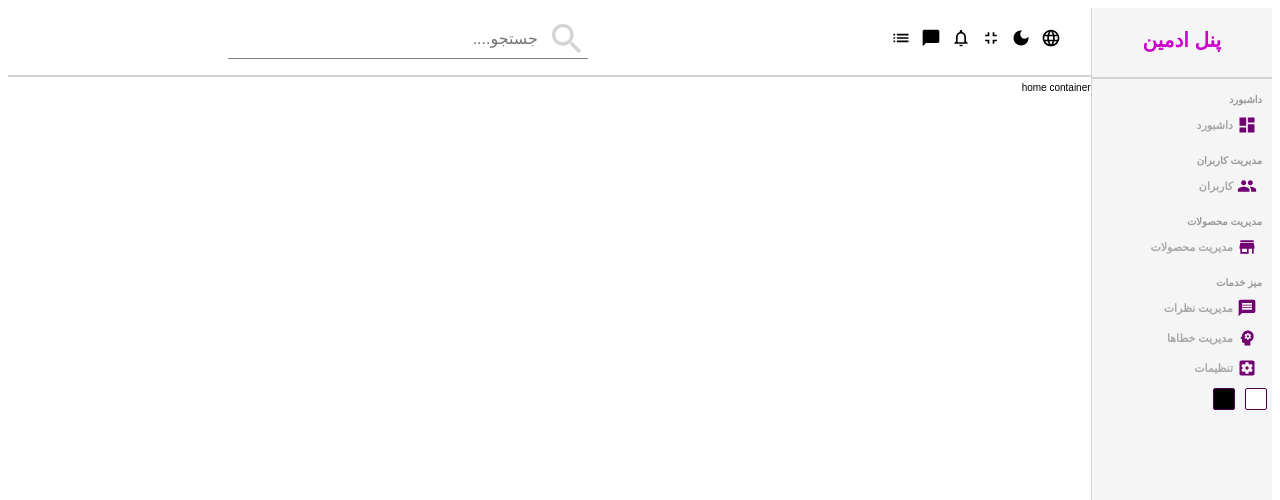
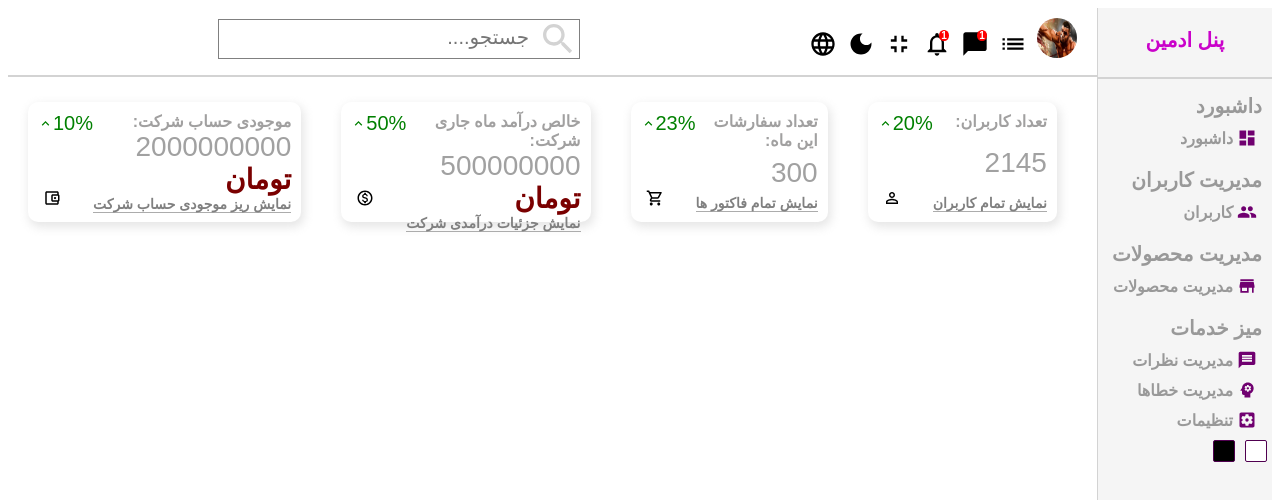
Before and after one commit to AmirHabibzadeh1377/ReactPanelAdmin, a React (Create React App) app: page / in a window 1280 px wide. Shown: the top 500 px of the page. Built offline with nearby package versions, Linux system fonts and the light colour scheme.

Commit message:
add widget to project

```diff
--- a/src/component/navbar/Navbar.jsx
+++ b/src/component/navbar/Navbar.jsx
@@ -6,14 +6,33 @@ import FullscreenExitIcon from '@mui/icons-material/FullscreenExit';
 import NotificationsNoneIcon from '@mui/icons-material/NotificationsNone';
 import ChatBubbleIcon from '@mui/icons-material/ChatBubble';
 import ListIcon from '@mui/icons-material/List';
+import avatarImage from '../../content/images/avatar.jpg';
+import { display } from '@mui/system';
 const Navbar = () => {
+
+
+  const ClickHandler=()=>{
+    let languageItems = document.querySelector(".languageItems");
+    if(languageItems.classList.contains("active")){
+      languageItems.classList.remove("active")
+    }
+    else{
+      console.log("object")
+      languageItems.classList.add("active")
+    }
+    // languageItems.classList.add()
+  }
   return (
     <div className='navbar'>
       <div className="wrapper">
         <div className="right">
           <div className="items">
             <div className="item">
-              <LanguageIcon className='icon'/>
+              <LanguageIcon className='icon' onClick={ClickHandler}/>
+              <div className='languageItems' >
+                <div className='languageItem'>انگیلیسی</div>
+                <div className='languageItem'>فارسی</div>
+              </div>
             </div>
             <div className="item">
               <DarkModeIcon className='icon'/>
@@ -23,12 +42,17 @@ const Navbar = () => {
             </div>
             <div className="item">
               <NotificationsNoneIcon className='icon' />
+              <span className='Counter'>1</span>
             </div>
             <div className="item">
               <ChatBubbleIcon className='icon'/>
+              <span className='Counter'>1</span>
             </div>
             <div className="item">
               <ListIcon className='icon'/>
+            </div>
+            <div className='item'>
+                <img src={avatarImage} className='avatar' alt="" />
             </div>
           </div>
         </div>
--- a/src/component/navbar/navbar.scss
+++ b/src/component/navbar/navbar.scss
@@ -1,11 +1,14 @@
 .navbar {
-    padding: 2rem;
+    padding: 1rem;
 
     .wrapper {
         display: flex;
         align-items: center;
         position: relative;
+
         .right {
+            direction: ltr;
+
             .items {
                 margin-left: 1rem;
 
@@ -13,36 +16,87 @@
                     display: inline-block;
                     cursor: pointer;
                     margin-right: 1rem;
+                    position: relative;
 
-                    .icon{
-                        font-size: 2rem;
+                    .icon {
+                        font-size: 2.8rem;
+                    }
+
+                    .Counter {
+                        position: absolute;
+                        right: .2rem;
+                        padding-left: .2rem;
+                        padding-right: .2rem;
+                        font-size: 1rem;
+                        background-color: red;
+                        border-radius: 50%;
+                        text-align: center;
+                        font-weight: bold;
+                        color: white;
+                    }
+
+                    .avatar {
+                        width: 4rem;
+                        height: 4rem;
+                        border-radius: 50%;
+                    }
+
+                    .active {
+                        display: block !important;
+                    }
+
+                    .languageItems {
+                        position: absolute;
+                        font-size: 1.6rem;
+                        font-weight: bold;
+                        padding: 1rem;
+                        right: 50%;
+                        transform: translateX(50%);
+                        background-color: whitesmoke;
+                        top: 2.7rem;
+                        display: none;
+                        transition: all 3s ease-in-out;
+                        .languageItem{
+                            margin-bottom: 1rem;
+                            text-align: end;
+                        }
                     }
                 }
             }
         }
 
-        .left{
+        .left {
             position: absolute;
             left: 20rem;
 
-            .search{
+            .search {
                 position: relative;
-                input{
-                    border:transparent;
+                border: .1rem solid gray;
+
+                input {
+                    border: none;
                     width: 30rem;
-                    border-bottom: .1rem solid gray;
+                    // border-bottom: .1rem solid gray;
                     font-size: 1.6rem;
                     padding: 1rem;
                     padding-right: 5rem;
+                    outline: none;
+                    background-color: transparent;
+                    color: #999;
+
+                    &::placeholder {
+                        font-size: 2rem;
+                    }
                 }
-                .icon{
+
+                .icon {
                     position: absolute;
-                    top:50%;
+                    top: 50%;
                     transform: translateY(-50%);
                     font-size: 4rem;
-                    right:.1rem;
+                    right: .1rem;
                     color: lightgray;
-                    cursor:pointer;
+                    cursor: pointer;
                 }
             }
         }
--- a/src/component/sidebar/sidebar.scss
+++ b/src/component/sidebar/sidebar.scss
@@ -3,7 +3,6 @@
     border-left: .5px solid lightgray;
     min-height: 100vh;
     background-color: whitesmoke;
-
     .top {
         text-align: center;
         padding: 2rem;
@@ -24,7 +23,7 @@
             margin: 0;
 
             .title {
-                font-size: 1rem;
+                font-size: 2rem;
                 font-weight: bold;
                 color: #999;
                 margin: 1.5rem 0 .5rem 0;
@@ -45,9 +44,9 @@
                 }
 
                 span {
-                    font-size: 1.1rem;
+                    font-size: 1.6rem;
                     font-weight: 600;
-                    color: #a7a7a7;
+                    color: #999;
                 }
 
                 &:hover {
--- /dev/null
+++ b/src/component/widget/Widget.jsx
@@ -0,0 +1,73 @@
+import './widget.scss';
+import KeyboardArrowUpOutlinedIcon from '@mui/icons-material/KeyboardArrowUpOutlined';
+import PersonOutlineOutlinedIcon from '@mui/icons-material/PersonOutlineOutlined';
+import ShoppingCartOutlinedIcon from '@mui/icons-material/ShoppingCartOutlined';
+import MonetizationOnOutlinedIcon from '@mui/icons-material/MonetizationOnOutlined';
+import AccountBalanceWalletOutlinedIcon from '@mui/icons-material/AccountBalanceWalletOutlined';
+const Widget = ({ type }) => {
+
+    let data ={};
+    switch (type) {
+        case "user":
+            data = {
+                title: "تعداد کاربران",
+                counter: 2145,
+                link: "نمایش تمام کاربران",
+                icon: <PersonOutlineOutlinedIcon className="icon" />,
+                isMoney :false,
+                percentage :20
+            };
+            break;
+        case "order":
+            data = {
+                title: "تعداد سفارشات این ماه",
+                counter: 300,
+                link: "نمایش تمام فاکتور ها",
+                icon: <ShoppingCartOutlinedIcon className='icon' />,
+                isMoney:false,
+                percentage:23
+            };
+            break;
+        case "earning":
+            data = {
+                title: "خالص درآمد ماه جاری شرکت",
+                counter: 500000000,
+                link: "نمایش جزئیات درآمدی شرکت",
+                icon: <MonetizationOnOutlinedIcon className='icon' />,
+                isMoney:true,
+                percentage:50
+            };
+            break;
+        case "balance":
+            data = {
+                title: "موجودی حساب شرکت",
+                counter: 2000000000,
+                link: "نمایش ریز موجودی حساب شرکت",
+                icon: <AccountBalanceWalletOutlinedIcon className='icon' />,
+                isMoney:true,
+                percentage:10
+            };
+            break;
+        default:
+            break;
+
+    }
+    return (
+        <div className='widget'>
+            <div className='right'>
+                <span className='title'>{data.title}:</span>
+                <span className='counter'>{data.counter} <span className='moneyUnit'>{data.isMoney && "تومان"}</span> </span>
+                <span className='link'>{data.link}</span>
+            </div>
+            <div className='left'>
+                <div className='percentage positive'>
+                    {data.percentage}%
+                    <KeyboardArrowUpOutlinedIcon />
+                </div>
+                {data.icon}
+            </div>
+        </div>
+    )
+}
+
+export default Widget
--- /dev/null
+++ b/src/component/widget/widget.scss
@@ -0,0 +1,66 @@
+.widget {
+    margin-right: 2rem;
+    display: flex;
+    flex: 1;
+    justify-content: space-between;
+    padding: 1rem;
+    -webkit-box-shadow: .2rem .4rem 1rem .1rem rgba(0, 0, 0, .47);
+    box-shadow: .2rem .4rem 1rem .1rem rgba(201, 201, 201, .47);
+    border-radius: 1rem;
+
+    .left,
+    .right {
+        display: flex;
+        height: 10rem;
+        flex-direction: column;
+        justify-content: space-between;
+
+        .title {
+            font-weight: bold;
+            font-size: 1.6rem;
+            color: rgb(161, 160, 160);
+        }
+
+        .counter {
+            font-size: 2.8rem;
+            font-weight: 300;
+            color: rgb(161, 161, 161);
+
+            .moneyUnit {
+                color: rgb(122, 0, 0);
+                font-weight: bold;
+                font-size: 2.8rem;
+            }
+        }
+
+        .link {
+            font-size: 1.4rem;
+            color: gray;
+            font-weight: 800;
+            border-bottom: .1rem solid rgb(172, 172, 172);
+            width: max-content;
+            cursor: pointer;
+        }
+
+        .percentage {
+            display: flex;
+            align-items: center;
+            font-size: 2rem;
+
+            &.positive {
+                color: green;
+            }
+
+            &.negative {
+                color: red;
+            }
+        }
+
+        .icon {
+            font-size: 1.8rem;
+            padding: .5rem;
+            border-radius: .5rem;
+            align-self: flex-end;
+        }
+    }
+}
--- a/src/pages/home/Home.jsx
+++ b/src/pages/home/Home.jsx
@@ -2,6 +2,7 @@ import React from 'react';
 import Sidebar from '../../component/sidebar/Sidebar';
 import Navbar  from '../../component/navbar/Navbar';
 import './home.scss'
+import Widget from '../../component/widget/Widget';
 const Home = () => {
   return (
     <div className='home'>
@@ -9,7 +10,12 @@ const Home = () => {
        <div className="homeContainer">
          <Navbar/>
         <hr />
-         home container
+       <div className='widgets'>
+        <Widget type="user"/>
+        <Widget type="order"/>
+        <Widget type="earning"/>
+        <Widget type="balance"/>
+       </div>
        </div>
     </div>
   )
--- a/src/pages/home/home.scss
+++ b/src/pages/home/home.scss
@@ -8,6 +8,13 @@ html{
         flex: 6;
     }
 
+    .widgets{
+        font-size: 1.6rem;
+        display: flex;
+        padding: 2rem;
+        gap: 2rem;
+    }
+
 hr{
     height: 0;
     border: .5px solid lightgray;
```
Also changed, not shown: src/content/images/avatar.jpg (added).
